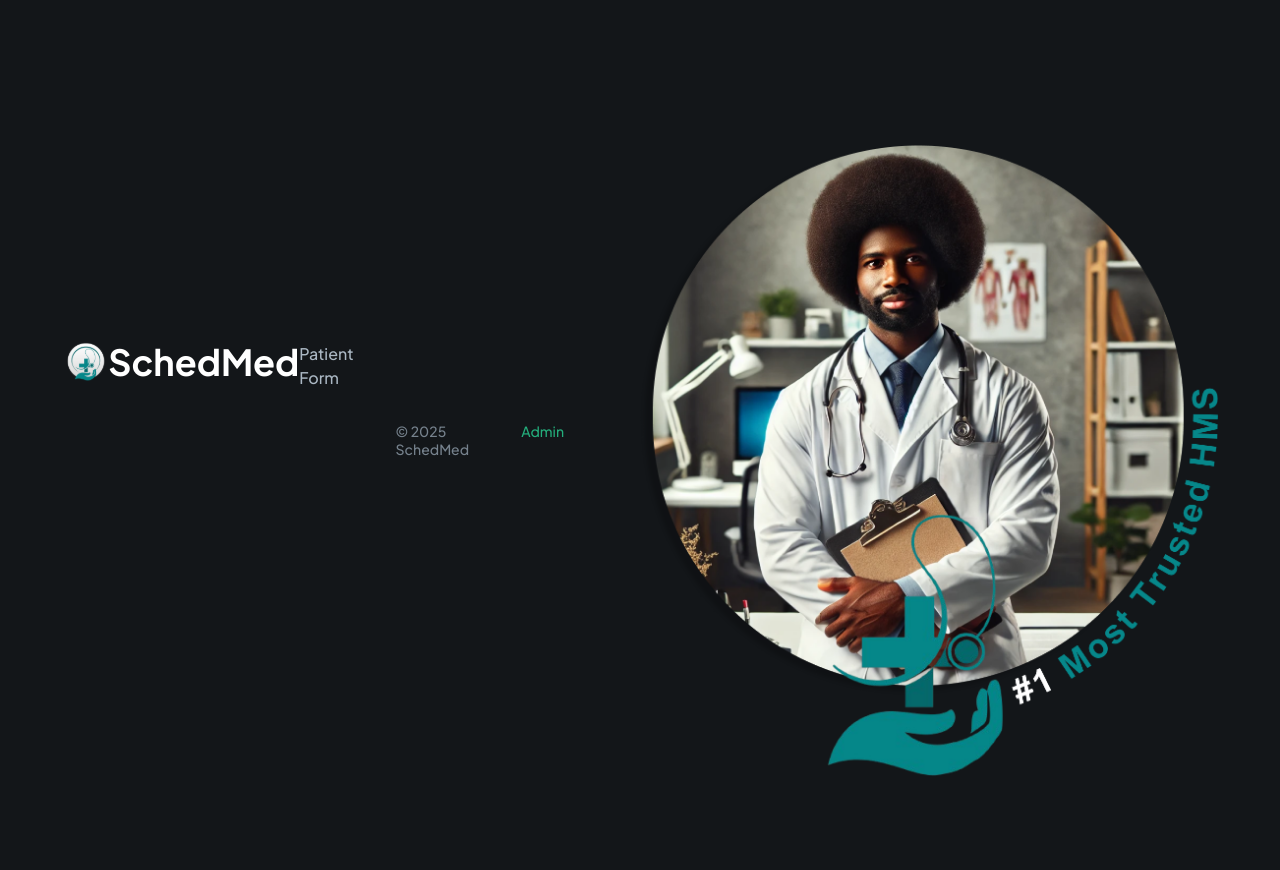
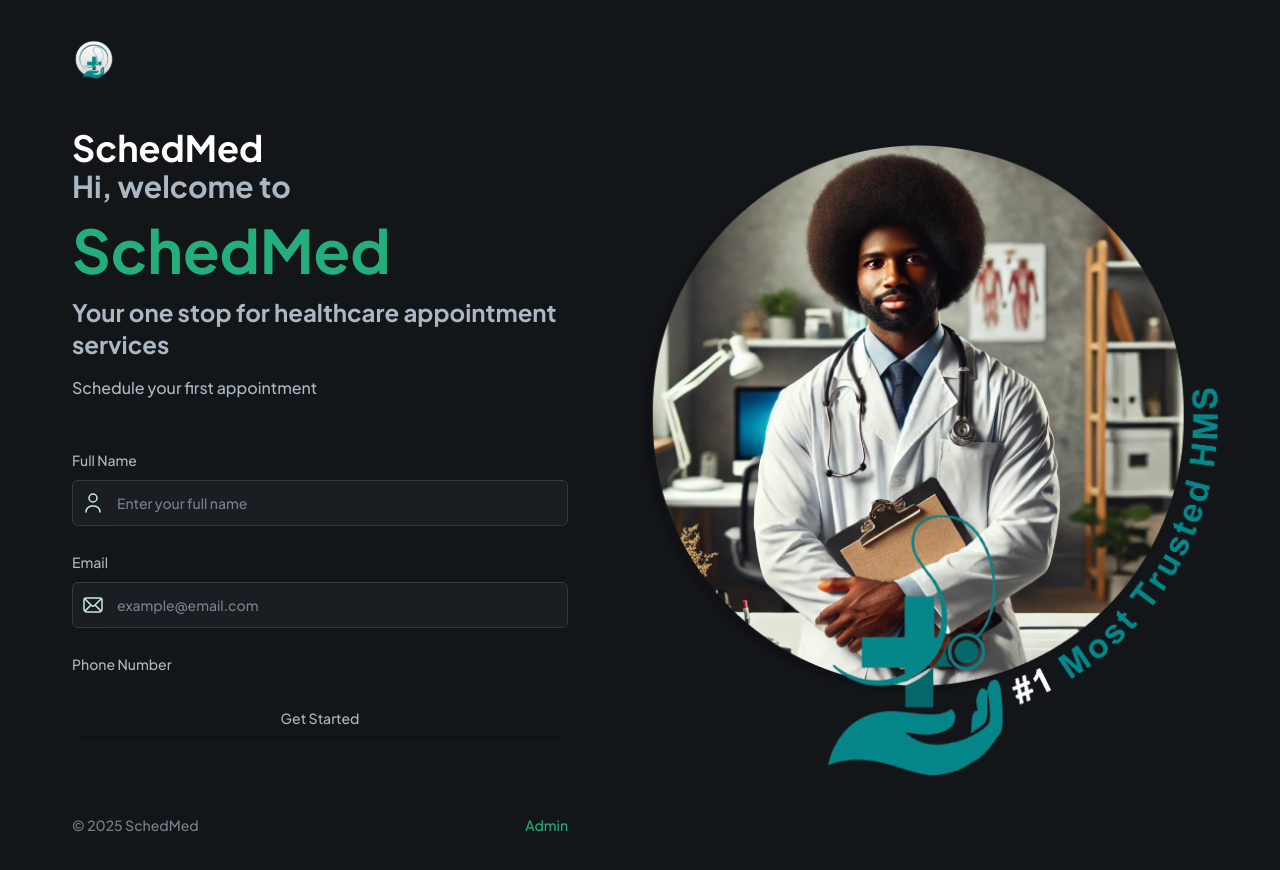
Before and after one commit to Remiiiiii/SchedMed, a Next.js app: page / in a window 1280 px wide. Shown: the top 870 px of the page. Before the commit the page ends 800 px from the top, so only its background shows below. Built offline with nearby package versions, Linux system fonts and the light colour scheme.

Commit message:
Update dependencies in package.json and package-lock.json, remove unused SVG files, and refactor global styles to utilize Tailwind CSS. Enhance layout and home page with new components and improved styling.

```diff
--- a/package.json
+++ b/package.json
@@ -21,6 +21,7 @@
     "react": "19.1.0",
     "react-dom": "19.1.0",
     "react-hook-form": "^7.62.0",
+    "react-phone-number-input": "^3.4.12",
     "tailwind-merge": "^3.3.1",
     "tailwindcss-animate": "^1.0.7",
     "zod": "^4.1.5"
--- a/src/app/page.tsx
+++ b/src/app/page.tsx
@@ -1,23 +1,22 @@
 import { PatientForm } from "@/components/forms/PatientForm";
-import { Button } from "@/components/ui/button";
 import Image from "next/image";
 import Link from "next/link";
 
 export default async function Home() {
   return (
     <div className="flex h-screen max-h-screen">
-      <section className="remove-scrollbar container my-auto">
-        <div className="flex  max-w-[500px]">
+      <section className="container my-auto remove-scrollbar">
+        <div className="sub-container max-w-[496px]">
           <Image
             src="/assets/icons/logo-sm.svg"
             alt="patient"
             width={1000}
             height={1000}
-            className="mb-12 h-10 w-fit"
+            className="h-10 mb-12 w-fit"
           />
           <h2 className="text-white text-36-bold">SchedMed</h2>
           <PatientForm />
-          <div className="text-14-regular mt-20 flex justify-between">
+          <div className="flex justify-between mt-20 text-14-regular">
             <p className="justify-items-end text-dark-600 xl:text-left">
               © 2025 SchedMed
             </p>
--- a/src/components/CustomFormCreation.tsx
+++ b/src/components/CustomFormCreation.tsx
@@ -12,6 +12,8 @@ import { Input } from "@/components/ui/input";
 import { Control } from "react-hook-form";
 import { FormFieldType } from "./forms/PatientForm";
 import Image from "next/image";
+import PhoneInput from "react-phone-number-input/input";
+import { E164Number } from "libphonenumber-js";
 
 interface CustomProps {
   control: Control<any>;
@@ -41,7 +43,7 @@ const RenderInput = ({ field, props }: { field: any; props: CustomProps }) => {
   switch (fieldType) {
     case FormFieldType.INPUT:
       return (
-        <div className="flex rounded-md border border-dark-500 bg-dark-400">
+        <div className="flex border rounded-md border-dark-500 bg-dark-400">
           {iconSrc && (
             <Image
               src={iconSrc}
@@ -56,18 +58,30 @@ const RenderInput = ({ field, props }: { field: any; props: CustomProps }) => {
             <Input
               placeholder={placeholder}
               {...field}
-              className="shad-input border-0"
+              className="border-0 shad-input"
             />
           </FormControl>
         </div>
       );
     case FormFieldType.TEXTAREA:
-      return <FormControl></FormControl>;
+      return (
+        <FormControl>
+          <PhoneInput
+            defaultCountry="US"
+            placeholder={placeholder}
+            international
+            withCountryCallingCode
+            value={field.value as E164Number | undefined}
+            onChange={field.onChange}
+            className="input-phone"
+          />
+        </FormControl>
+      );
     case FormFieldType.PHONE_INPUT:
       return <FormControl></FormControl>;
     case FormFieldType.DATE_PICKER:
       return (
-        <div className="flex rounded-md border border-dark-500 bg-dark-400">
+        <div className="flex border rounded-md border-dark-500 bg-dark-400">
           <Image
             src="/assets/icons/calendar.svg"
             height={24}
--- /dev/null
+++ b/src/components/SubmitButton.tsx
@@ -0,0 +1,35 @@
+import React from "react";
+import { Button } from "./ui/button";
+import Image from "next/image";
+
+interface ButtonProps {
+  isLoading: boolean;
+  className: string;
+  children: React.ReactNode;
+}
+const SubmitButton = ({ isLoading, className, children }: ButtonProps) => {
+  return (
+    <Button
+      type="submit"
+      disabled={isLoading}
+      className={className ?? "w-full shad-primary-btn"}
+    >
+      {isLoading ? (
+        <div className="flex items-center gap-4">
+          <Image
+            src="/assets/icons/loading.svg"
+            alt="loader"
+            width={20}
+            height={20}
+            className="animate-spin"
+          />
+          Loading ...
+        </div>
+      ) : (
+        children
+      )}
+    </Button>
+  );
+};
+
+export default SubmitButton;
--- a/src/components/forms/PatientForm.tsx
+++ b/src/components/forms/PatientForm.tsx
@@ -1,4 +1,18 @@
 "use client";
+
+import { zodResolver } from "@hookform/resolvers/zod";
+import { useRouter } from "next/navigation";
+import { useState } from "react";
+import { useForm } from "react-hook-form";
+import { z } from "zod";
+
+import { Form } from "@/components/ui/form";
+import { createUser } from "@/lib/actions/patient.actions";
+import { UserFormValidation } from "@/lib/validation";
+
+import "react-phone-number-input/style.css";
+import CustomFormCreation from "../CustomFormCreation";
+import SubmitButton from "../SubmitButton";
 
 export enum FormFieldType {
   INPUT = "input",
@@ -10,9 +24,81 @@ export enum FormFieldType {
   SKELETON = "skeleton",
 }
 export const PatientForm = () => {
+  const router = useRouter();
+  const [isLoading, setIsLoading] = useState(false);
+
+  const form = useForm<z.infer<typeof UserFormValidation>>({
+    resolver: zodResolver(UserFormValidation),
+    defaultValues: {
+      name: "",
+      email: "",
+      phone: "",
+    },
+  });
+
+  const onSubmit = async (values: z.infer<typeof UserFormValidation>) => {
+    setIsLoading(true);
+
+    try {
+      const user = {
+        name: values.name,
+        email: values.email,
+        phone: values.phone,
+      };
+
+      // const newUser = await createUser(user);
+
+      // if (newUser) {
+      //   router.push(`/patients/${newUser.$id}/register`);
+      // }
+    } catch (error) {
+      console.log(error);
+    }
+
+    setIsLoading(false);
+  };
+
   return (
-    <div>
-      <h1>Patient Form</h1>
-    </div>
+    <Form {...form}>
+      <form onSubmit={form.handleSubmit(onSubmit)} className="flex-1 space-y-6">
+        <section className="mb-12 space-y-4">
+          <h1 className="text-3xl font-bold">Hi, welcome to</h1>
+          <h1 className="text-6xl font-bold text-green-500">SchedMed</h1>
+          <h1 className="text-2xl font-bold">
+            Your one stop for healthcare appointment services
+          </h1>
+          <p className="text-dark-700">Schedule your first appointment</p>
+        </section>
+
+        <CustomFormCreation
+          fieldType={FormFieldType.INPUT}
+          control={form.control}
+          name="name"
+          label="Full Name"
+          placeholder="Enter your full name"
+          iconSrc="/assets/icons/user.svg"
+          iconAlt="user"
+        />
+        <CustomFormCreation
+          fieldType={FormFieldType.INPUT}
+          control={form.control}
+          name="email"
+          label="Email"
+          placeholder="example@email.com"
+          iconSrc="/assets/icons/email.svg"
+          iconAlt="email"
+        />
+        <CustomFormCreation
+          fieldType={FormFieldType.PHONE_INPUT}
+          control={form.control}
+          name="phone"
+          label="Phone Number"
+          placeholder="(555)-555-5555"
+        />
+        <SubmitButton isLoading={isLoading} className="w-full">
+          Get Started
+        </SubmitButton>
+      </form>
+    </Form>
   );
 };
--- /dev/null
+++ b/src/lib/actions/patient.actions.ts
@@ -0,0 +1 @@
+export const createUser = "CREATE_USER";
--- /dev/null
+++ b/src/lib/validation.ts
@@ -0,0 +1,118 @@
+import { z } from "zod";
+
+export const UserFormValidation = z.object({
+  name: z
+    .string()
+    .min(2, "Name must be at least 2 characters")
+    .max(50, "Name must be at most 50 characters"),
+  email: z.email("Invalid email address"),
+  phone: z
+    .string()
+    .refine((phone) => /^\+\d{10,15}$/.test(phone), "Invalid phone number"),
+});
+
+export const PatientFormValidation = z.object({
+  name: z
+    .string()
+    .min(2, "Name must be at least 2 characters")
+    .max(50, "Name must be at most 50 characters"),
+  email: z.string().email("Invalid email address"),
+  phone: z
+    .string()
+    .refine((phone) => /^\+\d{10,15}$/.test(phone), "Invalid phone number"),
+  birthDate: z.coerce.date(),
+  gender: z.enum(["male", "female"]),
+  address: z
+    .string()
+    .min(5, "Address must be at least 5 characters")
+    .max(500, "Address must be at most 500 characters"),
+  occupation: z
+    .string()
+    .min(2, "Occupation must be at least 2 characters")
+    .max(500, "Occupation must be at most 500 characters"),
+  emergencyContactName: z
+    .string()
+    .min(2, "Contact name must be at least 2 characters")
+    .max(50, "Contact name must be at most 50 characters"),
+  emergencyContactNumber: z
+    .string()
+    .refine(
+      (emergencyContactNumber) => /^\+\d{10,15}$/.test(emergencyContactNumber),
+      "Invalid phone number"
+    ),
+  primaryPhysician: z.string().min(2, "Select at least one doctor"),
+  insuranceProvider: z
+    .string()
+    .min(2, "Insurance name must be at least 2 characters")
+    .max(50, "Insurance name must be at most 50 characters"),
+  insurancePolicyNumber: z
+    .string()
+    .min(2, "Policy number must be at least 2 characters")
+    .max(50, "Policy number must be at most 50 characters"),
+  allergies: z.string().optional(),
+  currentMedication: z.string().optional(),
+  familyMedicalHistory: z.string().optional(),
+  pastMedicalHistory: z.string().optional(),
+  identificationType: z.string().optional(),
+  identificationNumber: z.string().optional(),
+  identificationDocument: z.custom<File[]>().optional(),
+  treatmentConsent: z
+    .boolean()
+    .default(false)
+    .refine((value) => value === true, {
+      message: "You must consent to treatment in order to proceed",
+    }),
+  disclosureConsent: z
+    .boolean()
+    .default(false)
+    .refine((value) => value === true, {
+      message: "You must consent to disclosure in order to proceed",
+    }),
+  privacyConsent: z
+    .boolean()
+    .default(false)
+    .refine((value) => value === true, {
+      message: "You must consent to privacy in order to proceed",
+    }),
+});
+
+export const CreateAppointmentSchema = z.object({
+  primaryPhysician: z.string().min(2, "Select at least one doctor"),
+  schedule: z.coerce.date(),
+  reason: z
+    .string()
+    .min(2, "Reason must be at least 2 characters")
+    .max(500, "Reason must be at most 500 characters"),
+  note: z.string().optional(),
+  cancellationReason: z.string().optional(),
+});
+
+export const ScheduleAppointmentSchema = z.object({
+  primaryPhysician: z.string().min(2, "Select at least one doctor"),
+  schedule: z.coerce.date(),
+  reason: z.string().optional(),
+  note: z.string().optional(),
+  cancellationReason: z.string().optional(),
+});
+
+export const CancelAppointmentSchema = z.object({
+  primaryPhysician: z.string().min(2, "Select at least one doctor"),
+  schedule: z.coerce.date(),
+  reason: z.string().optional(),
+  note: z.string().optional(),
+  cancellationReason: z
+    .string()
+    .min(2, "Reason must be at least 2 characters")
+    .max(500, "Reason must be at most 500 characters"),
+});
+
+export function getAppointmentSchema(type: string) {
+  switch (type) {
+    case "create":
+      return CreateAppointmentSchema;
+    case "cancel":
+      return CancelAppointmentSchema;
+    default:
+      return ScheduleAppointmentSchema;
+  }
+}
```
Also changed, not shown: 1 other file (tests, documents, lock files or other folders).
